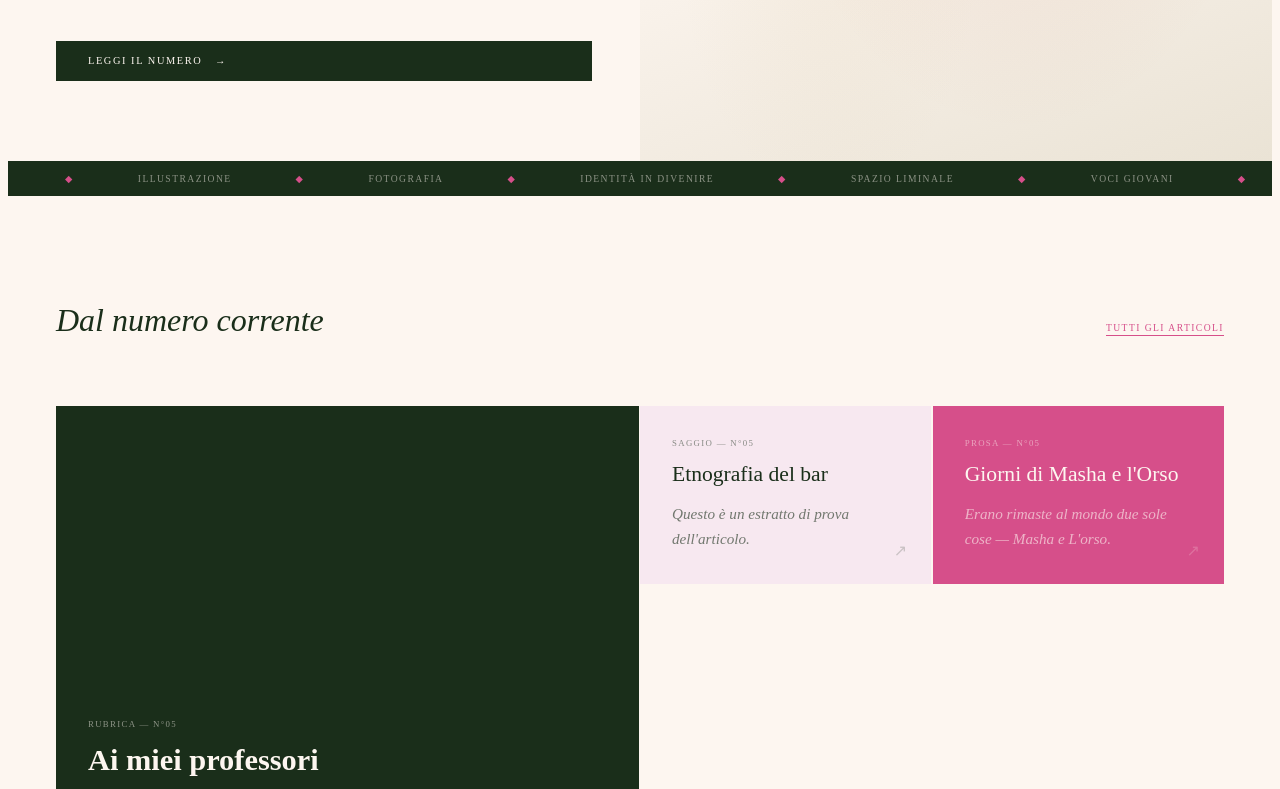
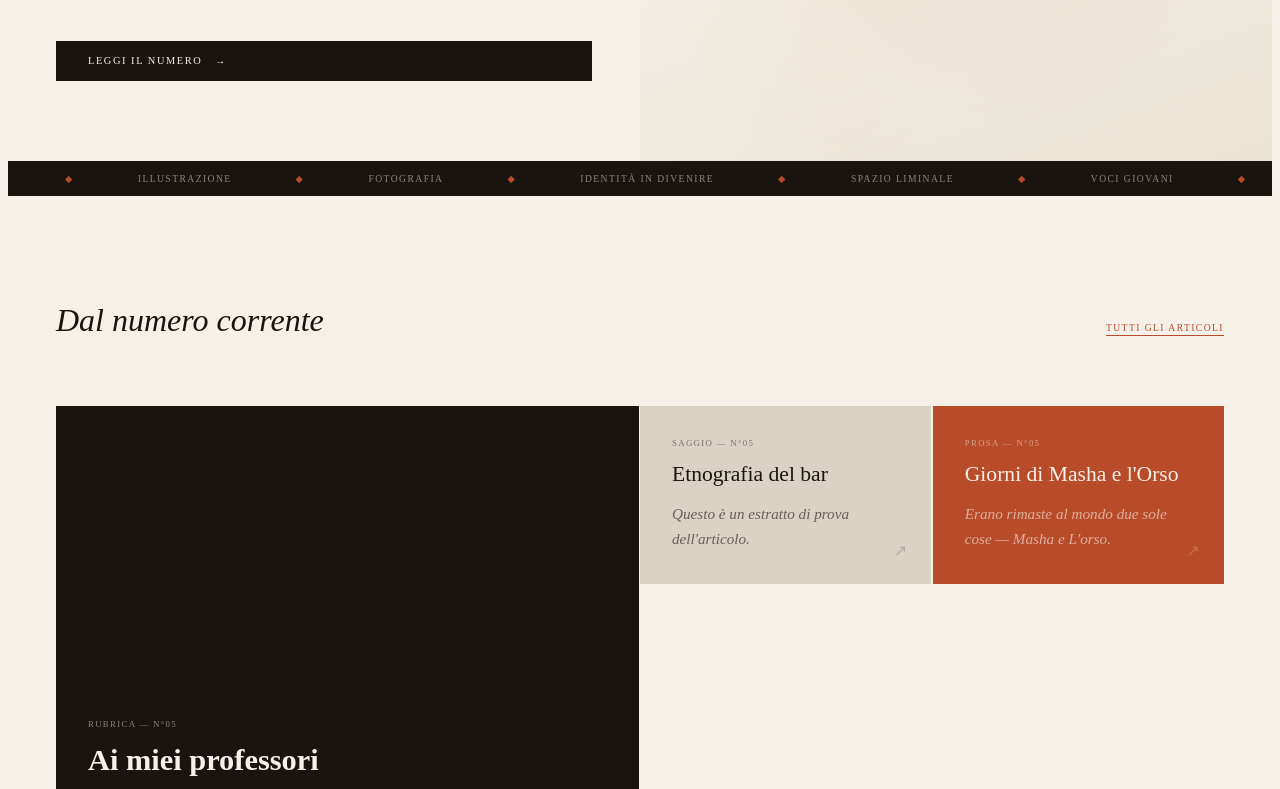
Before and after one commit to yurievich95/limi, an Eleventy site: page index.njk in a window 1280 px wide. Shown: the part 593-1382 px from the top of the page. Built offline with nearby package versions, Linux system fonts and the light colour scheme; Eleventy itself is replaced by a stand-in of ours; files that its build step writes are made by us from their sources; a web font is replaced by a local one.

Commit message:
Update style.css

```diff
--- a/css/style.css
+++ b/css/style.css
@@ -5,13 +5,13 @@
 @import url('https://fonts.googleapis.com/css2?family=Playfair+Display:ital,wght@0,400;0,700;0,900;1,400;1,700&family=Cormorant+Garamond:ital,wght@0,300;0,400;0,600;1,300;1,400&family=DM+Mono:wght@300;400&display=swap');
 
 :root {
-  --cream: #FDF6F0;      /* sfondo caldo quasi bianco */
-  --ink: #1A2E1A;        /* verde scuro al posto del nero */
-  --rust: #D64F8A;       /* rosa intenso al posto del ruggine */
-  --gold: #4CAF7D;       /* verde menta al posto del gold */
-  --fog: #F7E8F0;        /* rosa palissimo per le card */
-  --deep: #0F1F0F;       /* verde profondo */
-  --mid: #7B6B7A;        /* grigio-viola neutro */
+  --cream: #F5F0E8;
+  --ink: #1A1410;
+  --rust: #B84B2A;
+  --gold: #C8A96E;
+  --fog: #D9D2C5;
+  --deep: #2C1F14;
+  --mid: #8C7B6B;
 }
 
   --font-display: 'Playfair Display', serif;
```
